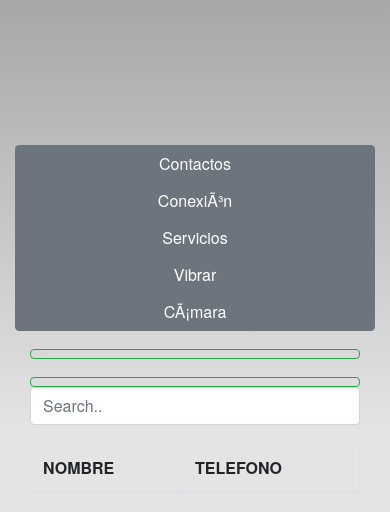
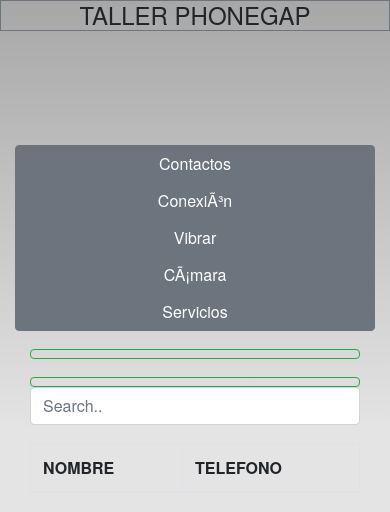
Before and after one commit to andres1181/tallerPgDDM, a plain HTML site: page www/index.html in a window 390 px wide. Drawn offline with Linux system fonts and the light colour scheme; some packages are replaced by stand-ins of ours.

Commit message:
Modificación interfaz

```diff
--- a/www/index.html
+++ b/www/index.html
@@ -19,6 +19,11 @@
 <title>Hello World</title>
 </head>
 
+<header>
+  <div class="col text-center border border-secondary">
+    <h1>Taller PhoneGap</h1>
+  </div>
+</header>
 <body>
   <div class="app">
     <div class="container">
@@ -31,10 +36,11 @@
     <div class="row">
       <div class=" btn-group-vertical col">
         <button type="button" onclick="javascript:mostrarContactos();" class="btn btn-secondary">Contactos</button>
-        <button type="button" onclick="javascript:checkConnection();" class="btn btn-secondary" >Conexión</button>
-        <button type="button" onclick="javascript:leerMock();" class="btn btn-secondary" id="conect">Servicios</button>
+        <button type="button" onclick="javascript:checkConnection();" class="btn btn-secondary">Conexión</button>
         <button type="button" onclick="javascript:vibrate();" class="btn btn-secondary">Vibrar</button>
         <button type="button" onclick="javascript:capturePhotoWithFile();" class="btn btn-secondary">Cámara</button>
+        <button type="button" onclick="javascript:leerMock(1);" class="btn btn-secondary">Servicios</button>
+
       </div>
     </div>
     <br>
@@ -105,25 +111,22 @@
 });
 //Fin Filtrar en la tabla
 
-$(document).ready(function(){
-  $('#conect').click(function(e){
-    e.preventDefault();
-    //    alert('Evite su comportamiento por defecto con PreventDefault');
-  });
-
-  function leerMock() {
+function leerMock(option) {
+  if (option == 1) {
     $.ajax({
       url: "http://www.programa2.net/univalle/obtener_alumnos.php",
       success: function (result) {
-        var htmlResult = "<table class='table table-bordered table-striped' id='tableContactos'>";
+        var htmlResult = "<table class='table table-bordered table-striped' id='resultado'>";
         htmlResult += "<tr>";
         htmlResult += "<th>idAlumno</th>";
         htmlResult += "<th>nombre</th>";
+htmlResult += "<th>direccion</th>";
         htmlResult += "</tr>";
         for (i in result.estado) {
           htmlResult += "<tr>";
           htmlResult += "<td>" + result.students[i].idAlumno + "</td>";
           htmlResult += "<td>" + result.students[i].nombre + "</td>";
+          htmlResult += "<td>" + result.students[i].direccion + "</td>";
           htmlResult += "</tr>";
         }
         htmlResult += "</table>";
@@ -137,6 +140,9 @@
         }
       }
     })
+  } else if (option == 2) {
+    $('#result').load('http://www.programa2.net/univalle/obtener_alumnos.php');
+  }
 
 }
 
```
Lines whose indentation alone changed are shown as unchanged.
